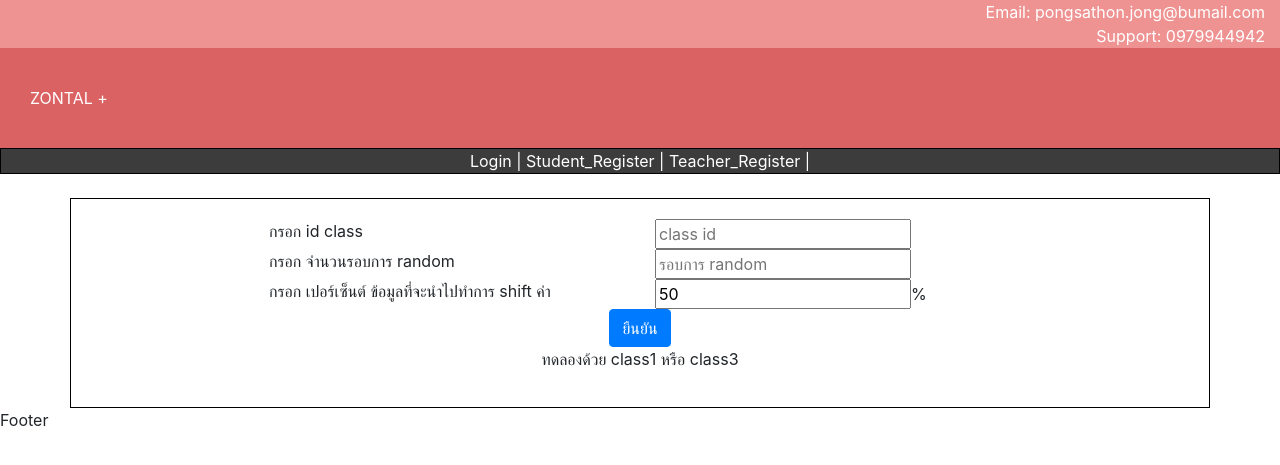
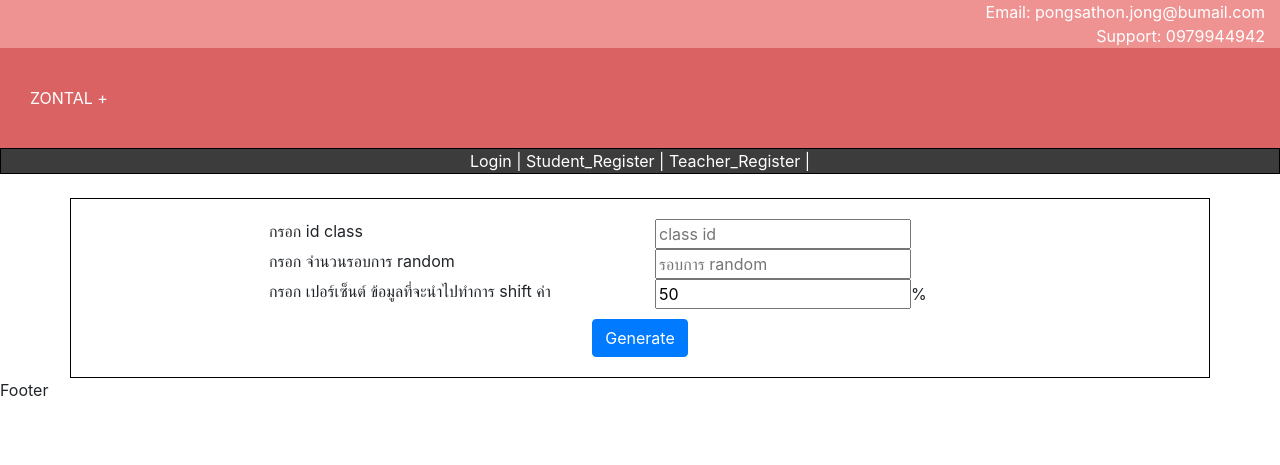
Before and after one commit to SubAlgo/zontal, a PHP site: page /zontal/generate.php in a window 1280 px wide. Shown: the top 465 px of the page. Run offline with PHP 8.4, Linux system fonts and the light colour scheme.

Commit message:
Edit interface generate form

```diff
--- a/generate.php
+++ b/generate.php
@@ -32,14 +32,18 @@
             <div class="row">
                 <div class="col-md-2"></div>
                 <div class="col-md-4">กรอก id class</div>
-                <div class="col-md-4"><input type="text" name="classid" id="classid" placeholder="class id"></div>
+                <div class="col-md-4">
+                    <input type="text" name="classid" id="classid" placeholder="class id" required>
+                </div>
                 <div class="col-md-2"></div>
             </div>
 
             <div class="row">
                 <div class="col-md-2"></div>
                 <div class="col-md-4">กรอก จำนวนรอบการ random</div>
-                <div class="col-md-4"><input type="text" name="loop" id="loop" placeholder="รอบการ random"></div>
+                <div class="col-md-4">
+                    <input type="text" name="loop" id="loop" placeholder="รอบการ random" required>
+                </div>
                 <div class="col-md-2"></div>
             </div>
 
@@ -52,15 +56,19 @@
                 <div class="col-md-2"></div>
             </div>
 
-            <div class="row text-center">
-                <div class="col-md-12"><input class="btn btn-primary" type="submit" value="ยืนยัน"></div>
+            <div class="row text-center" style="margin-top:10px;">
+                <div class="col-md-12">
+                    <input class="btn btn-primary" id="submit" type="submit" value="Generate">
+                </div>
             </div>
 
+            <!--
             <div class="row text-center">
                 <div class="col-md-12">
                     <p>ทดลองด้วย class1 หรือ class3</p>
                 </div>
             </div>
+            -->
         </form>
 
     </div>
```
